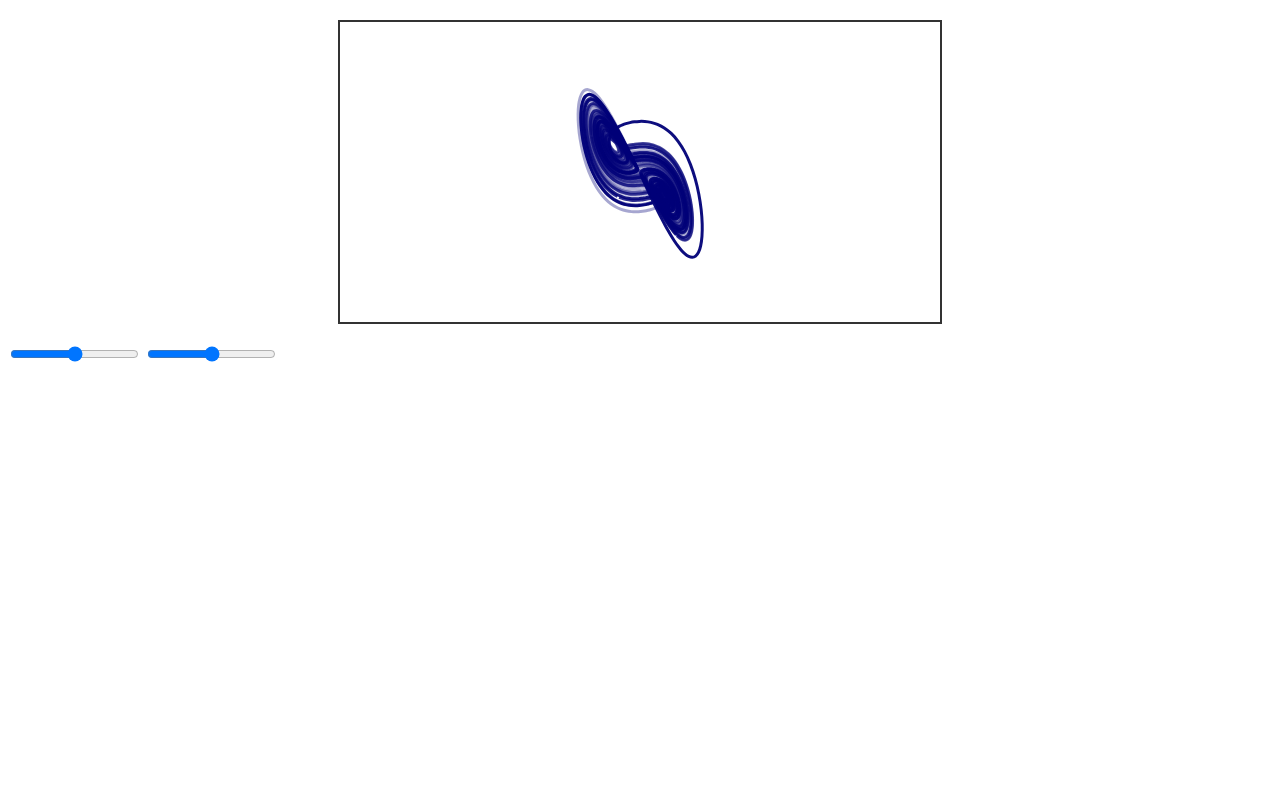
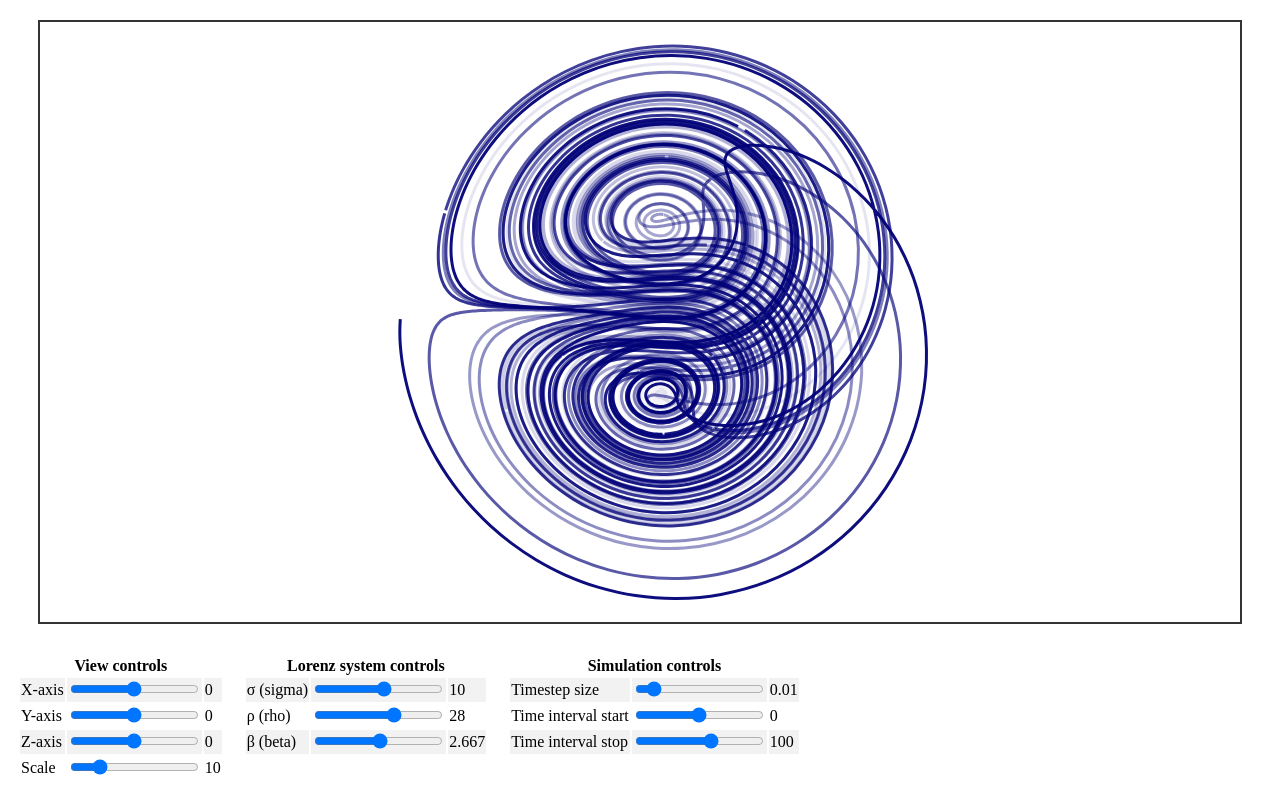
Before and after one commit to aaronpiipponen/my-avatar, a plain HTML site: page index.html in a window 1280 px wide. Drawn offline with Linux system fonts and the light colour scheme.

Commit message:
feat: parameter sliders

```diff
--- /dev/null
+++ b/controls.js
@@ -0,0 +1,50 @@
+export function setupControls({ onViewChange, onParamChange, onSimChange, onScaleChange }) {
+    const updateLabel = (id, value) => {
+        const label = document.getElementById(`${id}-val`);
+        if (label) label.textContent = value;
+    };
+
+    const viewAxes = [
+        { id: "view-x", axis: "da" },
+        { id: "view-y", axis: "db" },
+        { id: "view-z", axis: "dc" },
+    ];
+
+    viewAxes.forEach(({ id, axis }) => {
+        const el = document.getElementById(id);
+        let prev = Number(el.value);
+        updateLabel(id, prev);
+
+        el.oninput = () => {
+            const curr = Number(el.value);
+            const delta = curr - prev;
+            prev = curr;
+            updateLabel(id, curr);
+            onViewChange(axis, delta);
+        };
+    });
+
+    const bindSlider = (id, scale, handler) => {
+        const el = document.getElementById(id);
+        const initial = Number(el.value) / scale;
+        updateLabel(id, initial);
+
+        el.oninput = () => {
+            const val = Number(el.value) / scale;
+            updateLabel(id, val);
+            handler(val);
+        };
+
+        return initial;
+    };
+
+    return {
+        sigma: bindSlider("lorenz-sigma", 1000, val => onParamChange("sigma", val)),
+        rho:   bindSlider("lorenz-rho",   1000, val => onParamChange("rho", val)),
+        beta:  bindSlider("lorenz-beta",  1000, val => onParamChange("beta", val)),
+        step:  bindSlider("sim-step",     10000,  val => onSimChange("step", val)),
+        start: bindSlider("sim-start",    10,    val => onSimChange("start", val)),
+        stop:  bindSlider("sim-stop",     10,    val => onSimChange("stop", val)),
+        scale: bindSlider("view-scale", 1, val => onScaleChange(val))
+    };
+}
--- a/index.html
+++ b/index.html
@@ -2,20 +2,80 @@
 <html lang="en">
 <head>
    <title>Lorenz attractor</title>
-   <style>
-      canvas {
-         border: 2px solid #333;
-         display: block;
-         margin: 20px auto;
-      }
-   </style>
    <script type="module" src="./main.js"></script>
+   <link rel="stylesheet" href="./style.css">
 </head>
 <body>
-   <canvas id="canvas" width="600" height="300"></canvas>
+   <canvas id="canvas" width="1200" height="600"></canvas>
 
-    <input type="range" min="-100" max="100" value="0" class="slider" id="xdirection">
-    <input type="range" min="-100" max="100" value="0" class="slider" id="ydirection">
+   <div class="row">
+      <div class="column">
+         <table>
+            <tr><th colspan="3">View controls</th></tr>
+            <tr>
+               <td>X-axis</td>
+               <td><input type="range" min="-100" max="100" value="0" class="slider" id="view-x"></td>
+               <td><span id="view-x-val">0</span></td>
+            </tr>
+            <tr>
+               <td>Y-axis</td>
+               <td><input type="range" min="-100" max="100" value="0" class="slider" id="view-y"></td>
+               <td><span id="view-y-val">0</span></td>
+            </tr>
+            <tr>
+               <td>Z-axis</td>
+               <td><input type="range" min="-100" max="100" value="0" class="slider" id="view-z"></td>
+               <td><span id="view-z-val">0</span></td>
+            </tr>
+            <tr>
+               <td>Scale</td>
+               <td><input type="range" min="0" max="50" value="10" class="slider" id="view-scale"></td>
+               <td><span id="view-scale-val">0</span></td>
+            </tr>
+         </table>
+      </div>
 
+      <div class="column">
+         <table>
+            <tr><th colspan="3">Lorenz system controls</th></tr>
+            <tr>
+               <td>σ (sigma)</td>
+               <td><input type="range" min="-100000" max="100000" value="10000" class="slider" id="lorenz-sigma"></td>
+               <td><span id="lorenz-sigma-val">10</span></td>
+            </tr>
+            <tr>
+               <td>ρ (rho)</td>
+               <td><input type="range" min="-100000" max="100000" value="28000" class="slider" id="lorenz-rho"></td>
+               <td><span id="lorenz-rho-val">28</span></td>
+            </tr>
+            <tr>
+               <td>β (beta)</td>
+               <td><input type="range" min="-100000" max="100000" value="2667" class="slider" id="lorenz-beta"></td>
+               <td><span id="lorenz-beta-val">2.667</span></td>
+            </tr>
+         </table>
+      </div>
+
+      <div class="column">
+         <table>
+            <tr><th colspan="3">Simulation controls</th></tr>
+            <tr>
+               <td>Timestep size</td>
+               <td><input type="range" min="1" max="1000" value="100" class="slider" id="sim-step"></td>
+               <td><span id="sim-step-val">0.01</span></td>
+            </tr>
+            <tr>
+               <td>Time interval start</td>
+               <td><input type="range" min="-1000" max="1000" value="0" class="slider" id="sim-start"></td>
+               <td><span id="sim-start-val">0</span></td>
+            </tr>
+            <tr>
+               <td>Time interval stop</td>
+               <td><input type="range" min="-5000" max="5000" value="1000" class="slider" id="sim-stop"></td>
+               <td><span id="sim-stop-val">100</span></td>
+            </tr>
+         </table>
+      </div>
+   </div>
 </body>
 </html>
--- a/main.js
+++ b/main.js
@@ -1,65 +1,73 @@
 import { Vector3D, projectPointToPlane } from './math3d.js';
 import { lorentzPoints } from './lorenz.js';
 import { centerScaleRender, drawCatmullRomSpline, updateViewAngle } from './renderer.js';
+import { setupControls } from './controls.js';
 
-// DOM
-const xdirection = document.getElementById("xdirection");
-const ydirection = document.getElementById("ydirection");
 const canvas = document.getElementById("canvas");
 const ctx = canvas.getContext("2d");
 
-// View controls
-let prev_x = Number(xdirection.value);
-let prev_y = Number(ydirection.value);
-let u = new Vector3D(1, 0, 0);
+// View state
+let u = new Vector3D(0, 0, 1);
 let v = new Vector3D(0, 1, 0);
-let n = new Vector3D(0, 0, 1);
-let sensitivity = 0.1;
+let n = new Vector3D(1, 0, 0);
+const sensitivity = 0.05;
+const strokeCount = 500;
 
-// Lorenz system parameters
-let sigma = 10;
-let rho = 28;
-let beta = 8/3;
+let points3D = [];
 
-// Lorenz simulation parameters
-let timestep = 0.01;
-let timeinterval = [0, 100];
+// Simulation and Lorenz parameters
+const params = setupControls({
+    onViewChange(axis, delta) {
+        const d = delta * sensitivity;
+        const da = axis === "da" ? d : 0;
+        const db = axis === "db" ? d : 0;
+        const dc = axis === "dc" ? d : 0;
 
-// Stroke count for canvas
-let stroke_count = 500;
-
-let points3D = lorentzPoints(sigma, rho, beta, timestep, timeinterval);
+        ({ u, v, n } = updateViewAngle(da, db, dc, u, v, n));
+        draw();
+    },
+    onParamChange(key, value) {
+        params[key] = value;
+        updateLorenz();
+        draw();
+    },
+    onSimChange(key, value) {
+        params[key] = value;
+        updateLorenz();
+        draw();
+    },
+    onScaleChange(value) {
+        params["scale"] = value;
+        draw();
+    }
+});
 
 function updateLorenz() {
-    points3D = lorentzPoints(sigma, rho, beta, timestep, timeinterval);
+    if (params.step <= 0 || params.stop <= params.start) {
+        points3D = [];
+        return;
+    }
+
+    points3D = lorentzPoints(
+        params.sigma,
+        params.rho,
+        params.beta,
+        params.step,
+        [params.start, params.stop]
+    );
 }
 
 function draw() {
+    ctx.clearRect(0, 0, canvas.width, canvas.height);
 
-    ctx.clearRect(0,0,600,300)
+    if (points3D.length < 3) return;
 
     let points2D = points3D.map(p => projectPointToPlane(p, u, v));
-    points2D = centerScaleRender(points2D, 300, 150, 3);
+    points2D = centerScaleRender(points2D, canvas.width / 2, canvas.height / 2, params.scale);
 
-    drawCatmullRomSpline(ctx, points2D, stroke_count);
-}
-draw();
-
-// Event listeners
-xdirection.oninput = () => {
-    const x = Number(xdirection.value);
-    const da = (x - prev_x) * sensitivity;
-    prev_x = x;
-
-    ({u, v, n} = updateViewAngle(da, 0, u, v, n));
-    draw();
+    drawCatmullRomSpline(ctx, points2D, strokeCount);
 }
 
-ydirection.oninput = () => {
-    const y = Number(ydirection.value);
-    const db = (y - prev_y) * sensitivity;
-    prev_y = y;
-
-    ({u, v, n} = updateViewAngle(0, db, u, v, n));
-    draw();
-}
+// Initial simulation and render
+updateLorenz();
+draw();
--- a/renderer.js
+++ b/renderer.js
@@ -66,18 +66,26 @@ export function centerScaleRender(points, centerX, centerY, scale) {
     return points.map(p => ({x: p.x - mean.x + centerX, y: p.y - mean.y + centerY}));
 }
 
-export function updateViewAngle(da, db, u, v, n)
+export function updateViewAngle(da, db, dc, u, v, n)
 {
     if (da !== 0) {
         const u_new = u.multiply(Math.cos(da)).add(n.multiply(-Math.sin(da)));
         const n_new = u.multiply(Math.sin(da)).add(n.multiply(Math.cos(da)));
         u = u_new;
         n = n_new;
-    } else {
+    }
+    if (db !== 0) {
         const v_new = v.multiply(Math.cos(db)).add(n.multiply(-Math.sin(db)));
         const n_new = v.multiply(Math.sin(db)).add(n.multiply(Math.cos(db)));
         v = v_new;
         n = n_new;
     }
+    if (dc !== 0) {
+        const u_new = u.multiply(Math.cos(dc)).add(v.multiply(Math.sin(dc)));
+        const v_new = u.multiply(-Math.sin(dc)).add(v.multiply(Math.cos(dc)));
+        u = u_new;
+        v = v_new;
+    }
+
     return { u, v, n };
 }
--- /dev/null
+++ b/style.css
@@ -0,0 +1,27 @@
+* {
+  box-sizing: border-box;
+}
+
+/* Create a two-column layout */
+.column {
+  float: left;
+  width: 1/3;
+  padding: 10px;
+}
+
+/* Clearfix (clear floats) */
+.row::after {
+  content: "";
+  clear: both;
+  display: table;
+}
+
+tr:nth-child(even) {
+  background-color: #f2f2f2;
+}
+
+canvas {
+    border: 2px solid #333;
+    display: block;
+    margin: 20px auto;
+}
```
